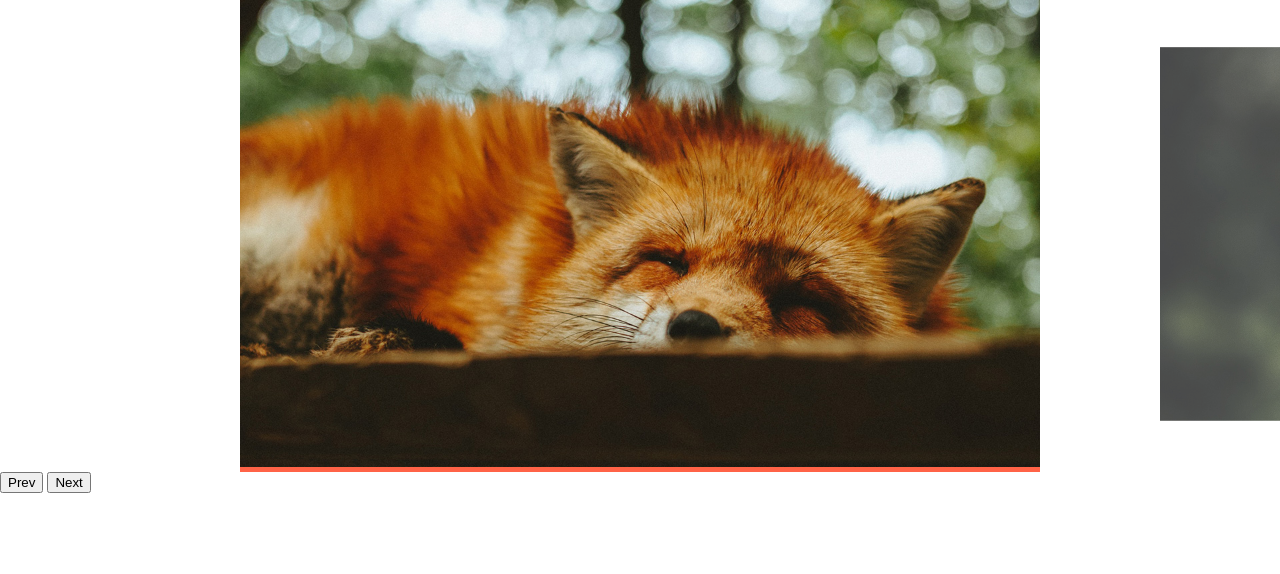
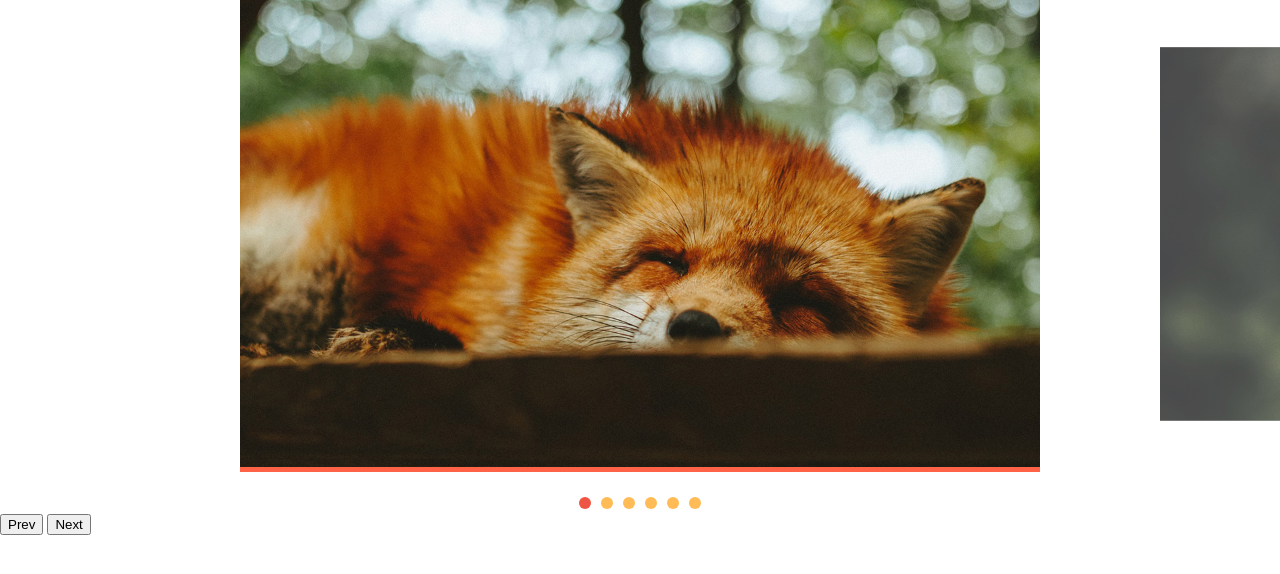
Before and after one commit to pedroferreira37/slide, a plain HTML site: page index.html in a window 1280 px wide. Drawn offline with Linux system fonts and the light colour scheme.

Commit message:
adicionado paginacao custom

```diff
--- a/css/style.css
+++ b/css/style.css
@@ -44,3 +44,25 @@ img {
   transform: scale(1);
   border-bottom: 5px solid tomato;
 }
+[data-control="slide"] {
+  display: flex;
+  justify-content: center;
+  margin-top: 20px;
+}
+[data-control="slide"] li a {
+  display: block;
+  width: 12px;
+  height: 12px;
+  background: #fb5;
+  border-radius: 50%;
+  overflow: hidden;
+  text-indent: -999px;
+  margin: 5px;
+  border: none;
+  transition: 0.5s;
+}
+
+[data-control="slide"] li.active a,
+[data-control="slide"] li a:hover {
+  background: #e54;
+}
--- a/js/script.js
+++ b/js/script.js
@@ -3,3 +3,4 @@ import { SlideNav } from './slide.js';
 const slide = new SlideNav('.slide', '.wrapper');
 slide.init();
 slide.addArrow('.prev', '.next');
+slide.addControl();
--- a/js/slide.js
+++ b/js/slide.js
@@ -6,6 +6,8 @@ export class Slide {
     this.wrapper = document.querySelector(wrapper);
     this.dist = { finalPosition: 0, startX: 0, movement: 0 }
     this.activeClass = 'active';
+
+    this.changeEvent = new Event('changeEvent');
   }
 
   transition(active) {
@@ -96,6 +98,7 @@ export class Slide {
     this.slidesIndexNav(index);
     this.dist.finalPosition = activeSlide.position;
     this.changeActiveClass();
+    this.wrapper.dispatchEvent(this.changeEvent);
   }
 
   changeActiveClass() {
@@ -148,6 +151,10 @@ export class Slide {
 
 
 export class SlideNav extends Slide {
+  constructor(slide, wrapper) {
+    super(slide, wrapper);
+    this.bindControlEvents();
+  }
   addArrow(prev, next) {
     this.prevElement = document.querySelector(prev);
     this.nextElement = document.querySelector(next);
@@ -157,5 +164,42 @@ export class SlideNav extends Slide {
     this.prevElement.addEventListener('click', this.activePrevSlide);
     this.nextElement.addEventListener('click', this.activeNextSlide)
   }
+  createControl() {
+    const control = document.createElement('ul');
+    control.dataset.control = 'slide';
+    this.slideArray.forEach((item, index) => {
+      control.innerHTML += `<li><a href="#slide${index + 1}">${index + 1}</a></li>`;
+    });
+    this.wrapper.appendChild(control);
+    return control;
+  }
+
+  controlEvent(item, index) {
+    item.addEventListener('click', (event) => {
+      event.preventDefault();
+      this.changeSlide(index);
+    });
+    this.wrapper.addEventListener('changeEvent', this.activeControlitem);
+  }
+
+  activeControlitem() {
+    this.controlArray.forEach((item) => {
+      item.classList.remove(this.activeClass);
+    })
+    this.controlArray[this.index.active].classList.add(this.activeClass);
+  }
+
+  addControl(custom) {
+    this.control = document.querySelector(custom) || this.createControl();
+    this.controlArray = [...this.control.children];
+    this.controlArray.forEach(this.controlEvent);
+    this.activeControlitem();
+
+  }
+
+  bindControlEvents() {
+    this.controlEvent = this.controlEvent.bind(this);
+    this.activeControlitem = this.activeControlitem.bind(this);
+  }
 
 }
```
